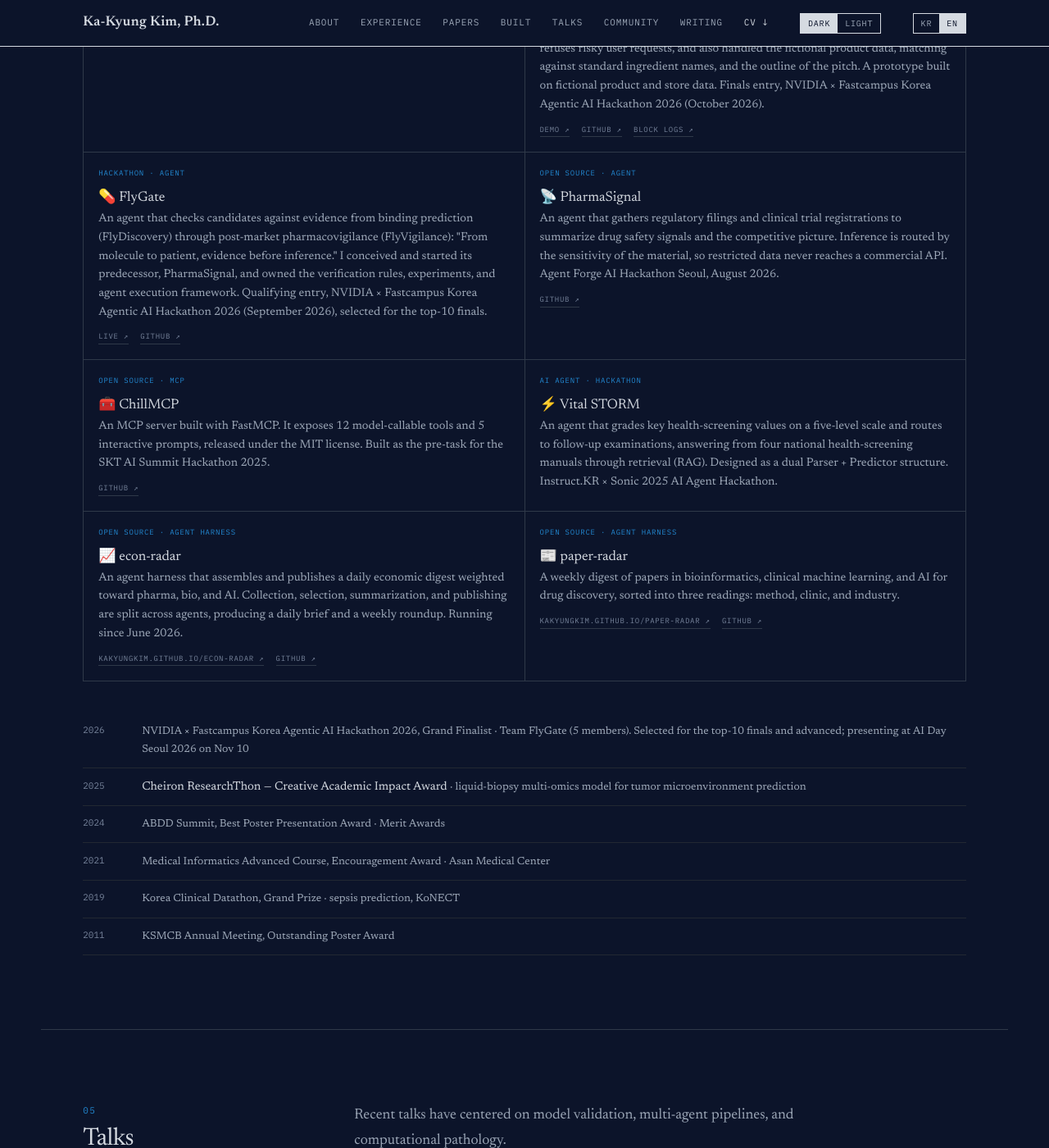
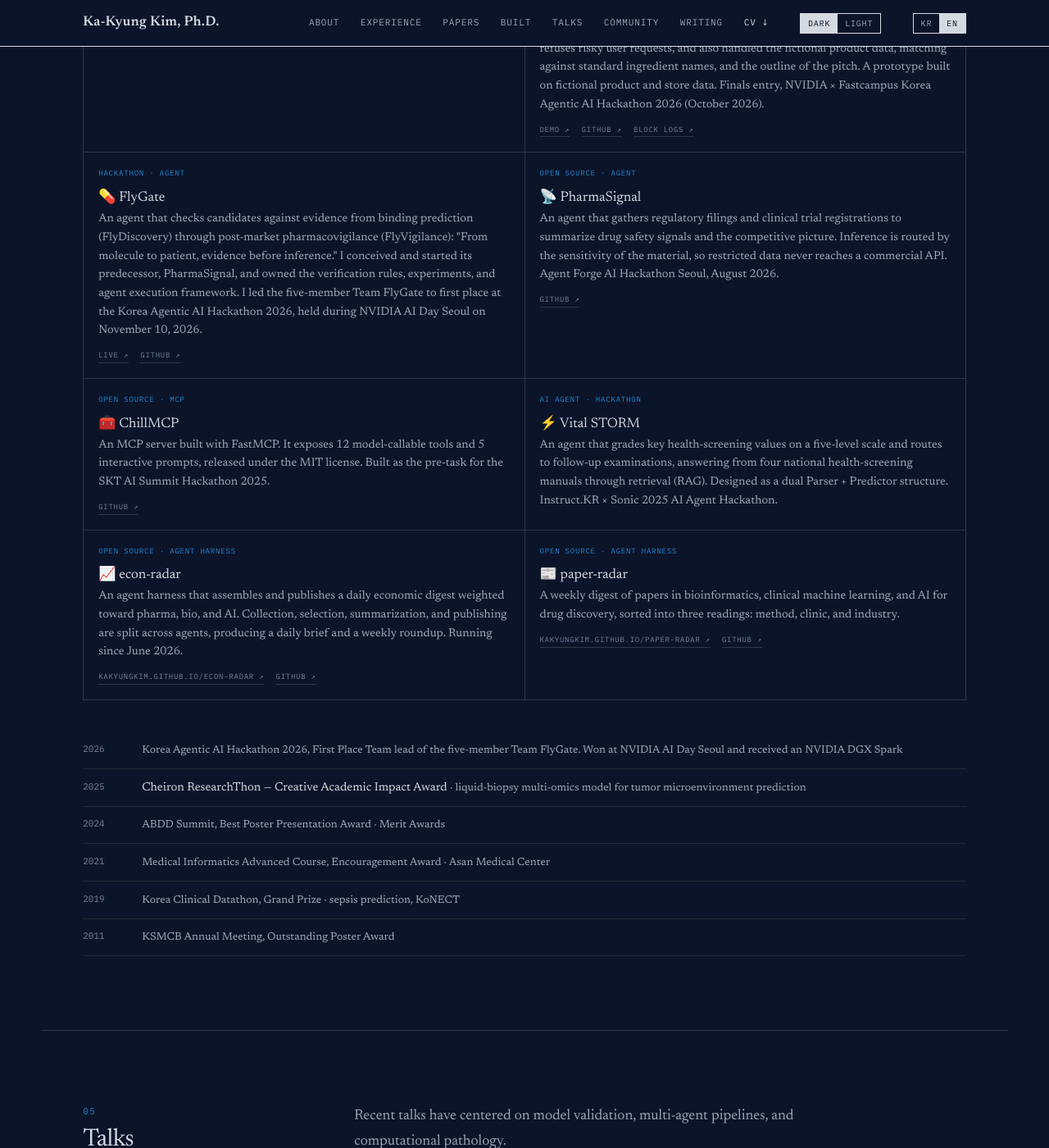
Before and after one commit to kakyungkim/kakyungkim.github.io, a Jekyll site: the page built from index.html, in a window 1280 px wide and 1400 px high, scrolled down 7015 px. Shown: the whole window at 82% size. Built offline with Jekyll 4.4.1, drawn with Linux system fonts in a browser that asks for light colours.

Commit message:
Update FlyGate with hackathon first-place win

```diff
--- a/index.html
+++ b/index.html
@@ -609,8 +609,8 @@ sitemap: true
         <span class="k">Hackathon · Agent</span>
         <span class="emo" aria-hidden="true">💊 </span><a class="n" href="https://flygate.kr/" rel="noopener">FlyGate</a>
         <p class="d">
-          <span class="kr-only">신약 후보의 결합 예측(FlyDiscovery)부터 시판 후 약물감시(FlyVigilance)까지, 근거와 대조해 살피는 에이전트입니다. 표어는 "From molecule to patient, evidence before inference"입니다. 전신인 PharmaSignal을 구상해 시작했고, 검증 규칙과 실험, 에이전트 실행 틀을 맡았습니다. NVIDIA × 패스트캠퍼스 Korea Agentic AI Hackathon 2026 예선작(2026년 9월)으로 본선 10팀에 들었습니다.</span>
-          <span class="en-only">An agent that checks candidates against evidence from binding prediction (FlyDiscovery) through post-market pharmacovigilance (FlyVigilance): "From molecule to patient, evidence before inference." I conceived and started its predecessor, PharmaSignal, and owned the verification rules, experiments, and agent execution framework. Qualifying entry, NVIDIA × Fastcampus Korea Agentic AI Hackathon 2026 (September 2026), selected for the top-10 finals.</span>
+          <span class="kr-only">신약 후보의 결합 예측(FlyDiscovery)부터 시판 후 약물감시(FlyVigilance)까지, 근거와 대조해 살피는 에이전트입니다. 표어는 "From molecule to patient, evidence before inference"입니다. 전신인 PharmaSignal을 구상해 시작했고, 검증 규칙과 실험, 에이전트 실행 틀을 맡았습니다. 팀장으로 이끈 5인 팀 FlyGate는 2026년 11월 10일 NVIDIA AI Day Seoul에서 열린 Korea Agentic AI Hackathon 2026에서 최종 1위를 차지했습니다.</span>
+          <span class="en-only">An agent that checks candidates against evidence from binding prediction (FlyDiscovery) through post-market pharmacovigilance (FlyVigilance): "From molecule to patient, evidence before inference." I conceived and started its predecessor, PharmaSignal, and owned the verification rules, experiments, and agent execution framework. I led the five-member Team FlyGate to first place at the Korea Agentic AI Hackathon 2026, held during NVIDIA AI Day Seoul on November 10, 2026.</span>
         </p>
         <span class="lk"><a href="https://flygate.kr/" rel="noopener">Live ↗</a><a href="https://github.com/Team-FlyGate/Project-FlyGate" rel="noopener">GitHub ↗</a></span>
       </li>
@@ -661,7 +661,7 @@ sitemap: true
     </ul>
 
     <ul class="awards">
-      <li><span class="y">2026</span><span class="t"><span class="kr-only">NVIDIA × 패스트캠퍼스 Korea Agentic AI Hackathon 2026 최종 결선 진출 <span>· Team FlyGate(5인). 본선 10팀에 선정된 뒤 본선을 통과했고, 11월 10일 AI Day Seoul 2026에서 발표 예정</span></span><span class="en-only">NVIDIA × Fastcampus Korea Agentic AI Hackathon 2026, Grand Finalist <span>· Team FlyGate (5 members). Selected for the top-10 finals and advanced; presenting at AI Day Seoul 2026 on Nov 10</span></span></span></li>
+      <li><span class="y">2026</span><span class="t"><span class="kr-only">Korea Agentic AI Hackathon 2026 최종 1위 <span>Team FlyGate 5인 팀장. NVIDIA AI Day Seoul에서 우승하고 NVIDIA DGX Spark를 수상</span></span><span class="en-only">Korea Agentic AI Hackathon 2026, First Place <span>Team lead of the five-member Team FlyGate. Won at NVIDIA AI Day Seoul and received an NVIDIA DGX Spark</span></span></span></li>
       <li><span class="y">2025</span><span class="t">Cheiron ResearchThon — Creative Academic Impact Award <span class="kr-only">· 액체생검 멀티오믹스 기반 종양 미세환경 예측 모델</span><span class="en-only">· liquid-biopsy multi-omics model for tumor microenvironment prediction</span></span></li>
       <li><span class="y">2024</span><span class="t"><span class="kr-only">ABDD Summit 우수 포스터상 <span>· Merit Awards</span></span><span class="en-only">ABDD Summit, Best Poster Presentation Award <span>· Merit Awards</span></span></span></li>
       <li><span class="y">2021</span><span class="t"><span class="kr-only">의료정보 분석 전문가 심화과정 장려상 <span>· 서울아산병원, 한국보건복지인력개발원</span></span><span class="en-only">Medical Informatics Advanced Course, Encouragement Award <span>· Asan Medical Center</span></span></span></li>
```
